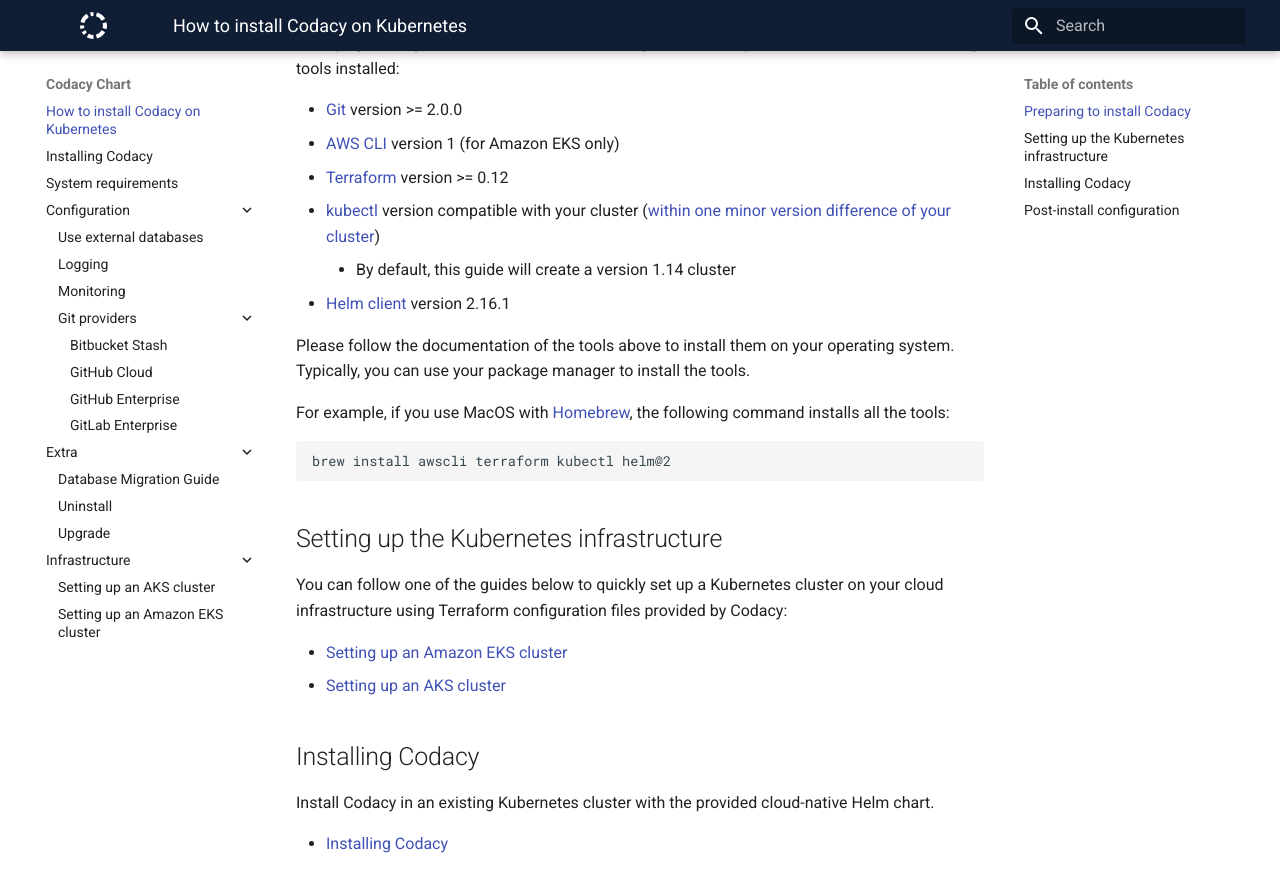
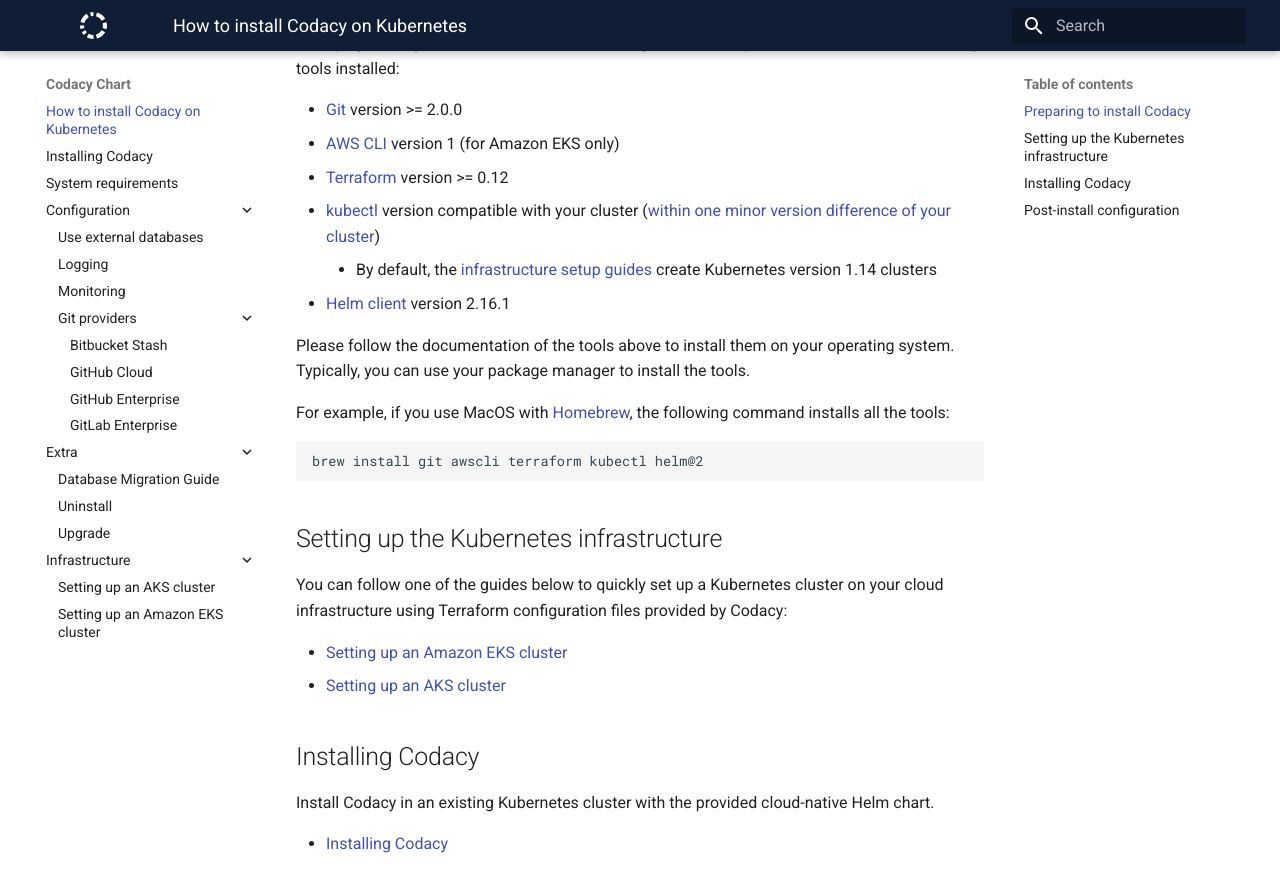
Before and after one commit to codacy/chart, an MkDocs documentation site: the page built from docs/index.md, in a window 1280 px wide and 900 px high, scrolled down 437 px. Shown: the top 892 px of the window. Built offline with MkDocs 1.6.1 and Material for MkDocs 9.7.7, drawn with Linux system fonts in a browser that asks for light colours.

Commit message:
Docs/fix preparing to install (#247)
* Add git to the Homebrew command

* Specify better which guides create the Kubernetes 1.14 clusters

````diff
--- a/docs/index.md
+++ b/docs/index.md
@@ -15,7 +15,7 @@
 * [AWS CLI](https://docs.aws.amazon.com/cli/latest/userguide/install-cliv1.html) version 1 (for Amazon EKS only)
 * [Terraform](https://learn.hashicorp.com/terraform/getting-started/install.html) version >= 0.12
 * [kubectl](https://kubernetes.io/docs/tasks/tools/install-kubectl/) version compatible with your cluster ([within one minor version difference of your cluster](https://kubernetes.io/docs/tasks/tools/install-kubectl/#before-you-begin))
-    * By default, this guide will create a version 1.14 cluster
+    * By default, the [infrastructure setup guides](#setting-up-the-kubernetes-infrastructure) create Kubernetes version 1.14 clusters
 * [Helm client](https://v2.helm.sh/docs/using_helm/#installing-helm) version 2.16.1
 
 Please follow the documentation of the tools above to install them on your operating system. Typically, you can use your package manager to install the tools.
@@ -23,7 +23,7 @@
 For example, if you use MacOS with [Homebrew](https://brew.sh), the following command installs all the tools:
 
 ```bash
-brew install awscli terraform kubectl helm@2
+brew install git awscli terraform kubectl helm@2
 ```
 
 ## Setting up the Kubernetes infrastructure
````
